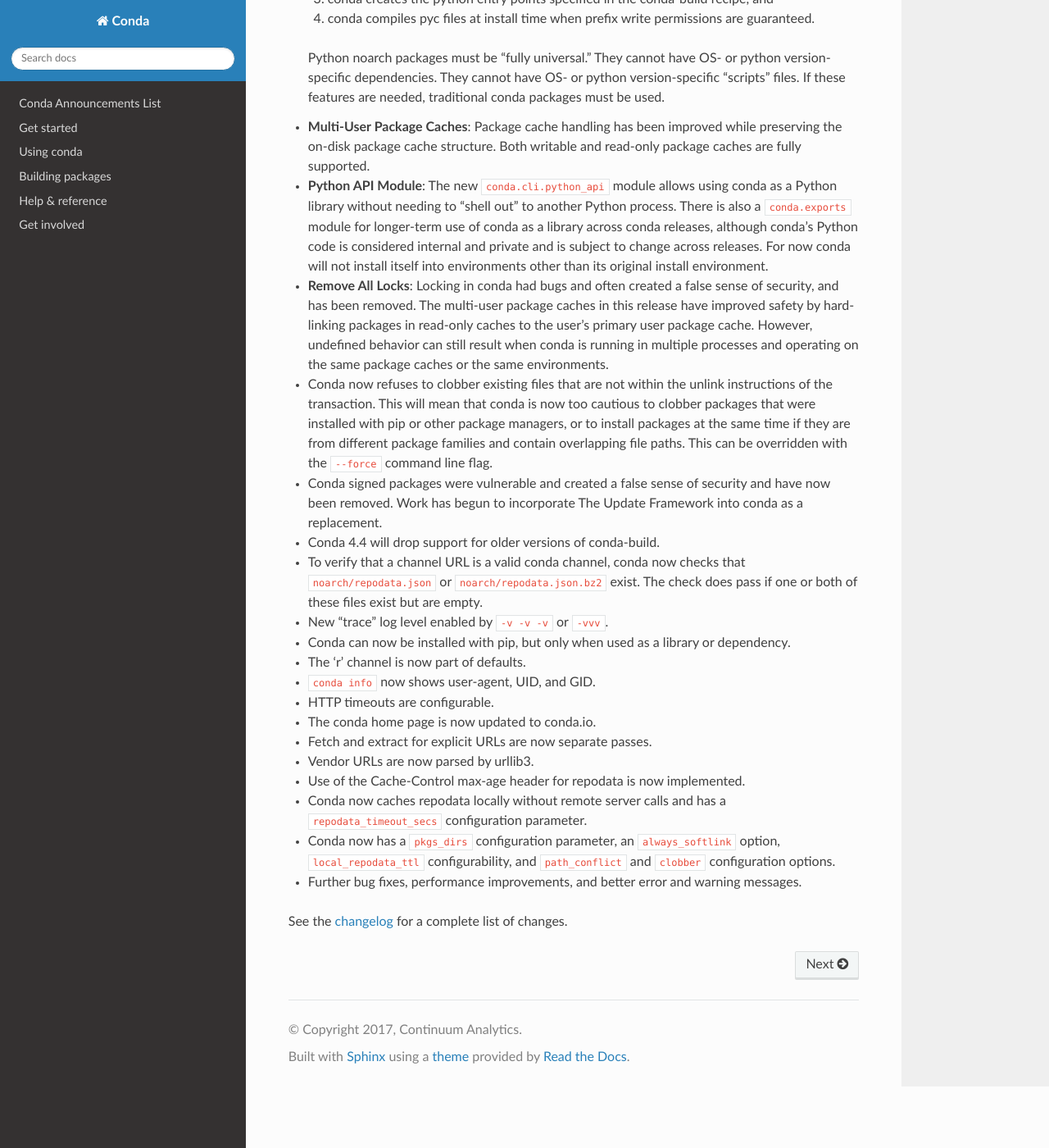
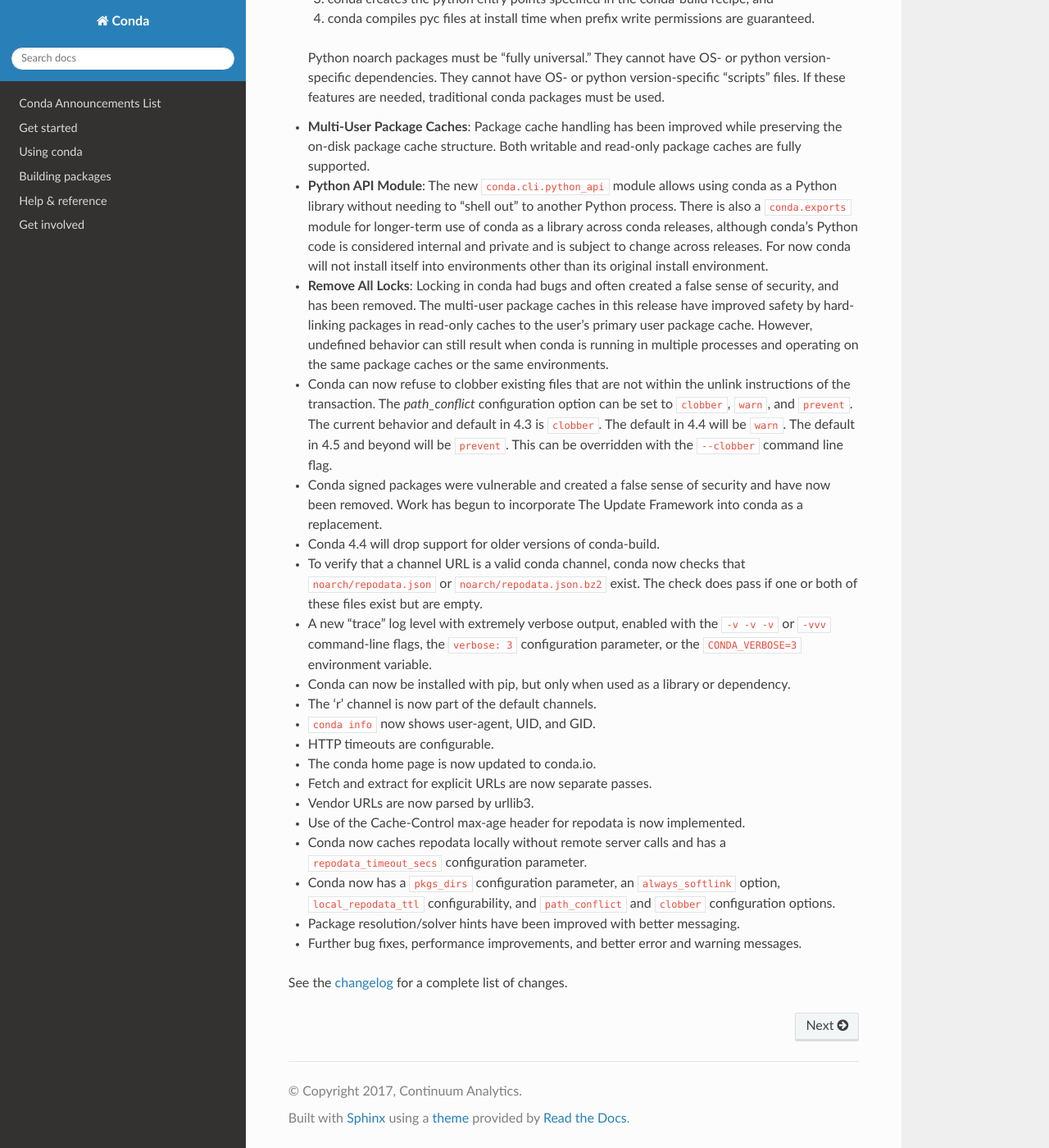
Before and after one commit to conda/conda-docs, a Sphinx documentation site: the page built from docs/source/index.rst, in a window 1280 px wide and 1400 px high, scrolled down 1948 px. Shown: the whole window at 82% size. Built offline with Sphinx 7.4.7 and the Read the Docs theme 2.0.0, drawn with Linux system fonts in a browser that asks for light colours.

Commit message:
update index and changelog
update index and changelog

```diff
--- a/docs/source/index.rst
+++ b/docs/source/index.rst
@@ -126,12 +126,12 @@ contains a complete list of changes.
   can still result when conda is running in multiple processes and operating on
   the same package caches or the same environments.
 
-* Conda now refuses to clobber existing files that are not within the unlink
-  instructions of the transaction. This will mean that conda is now too
-  cautious to clobber packages that were installed with pip or other package
-  managers, or to install packages at the same time if they are from different
-  package families and contain overlapping file paths. This can be overridden
-  with the ``--force`` command line flag.
+* Conda can now refuse to clobber existing files that are not within the unlink
+  instructions of the transaction. The `path_conflict` configuration option can
+  be set to ``clobber``, ``warn``, and ``prevent``. The current behavior and
+  default in 4.3 is ``clobber``. The default in 4.4 will be ``warn``. The
+  default in 4.5 and beyond will be ``prevent``. This can be overridden with
+  the ``--clobber`` command line flag.
 
 * Conda signed packages were vulnerable and created a false sense of security
   and have now been removed. Work has begun to incorporate The Update Framework
@@ -143,11 +143,13 @@ contains a complete list of changes.
   ``noarch/repodata.json`` or ``noarch/repodata.json.bz2`` exist. The check
   does pass if one or both of these files exist but are empty.
 
-* New "trace" log level enabled by ``-v -v -v`` or ``-vvv``.
+* A new "trace" log level with extremely verbose output, enabled with the
+  ``-v -v -v`` or ``-vvv`` command-line flags, the ``verbose: 3`` configuration
+  parameter, or the ``CONDA_VERBOSE=3`` environment variable.
 
 * Conda can now be installed with pip, but only when used as a library or dependency.
 
-* The 'r' channel is now part of defaults.
+* The 'r' channel is now part of the default channels.
 
 * ``conda info`` now shows user-agent, UID, and GID.
 
@@ -168,6 +170,8 @@ contains a complete list of changes.
   option, ``local_repodata_ttl`` configurability, and ``path_conflict`` and
   ``clobber`` configuration options.
 
+* Package resolution/solver hints have been improved with better messaging.
+
 * Further bug fixes, performance improvements, and better error and warning messages.
 
 See the `changelog <https://github.com/conda/conda/releases/tag/4.3.4>`_ for
```
Also changed, not shown: docs/source/changelog.rst (+10 -8 lines).
